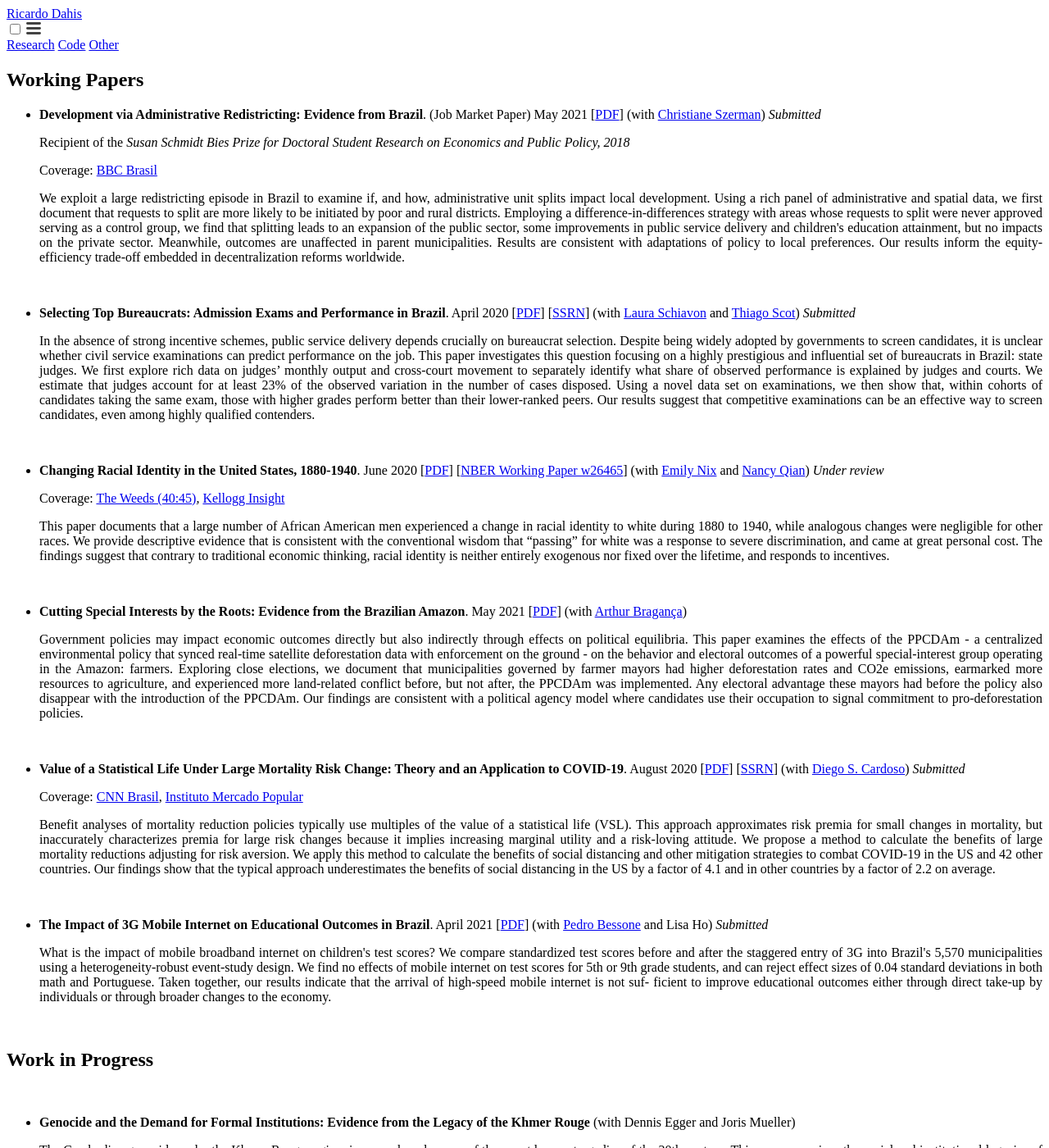
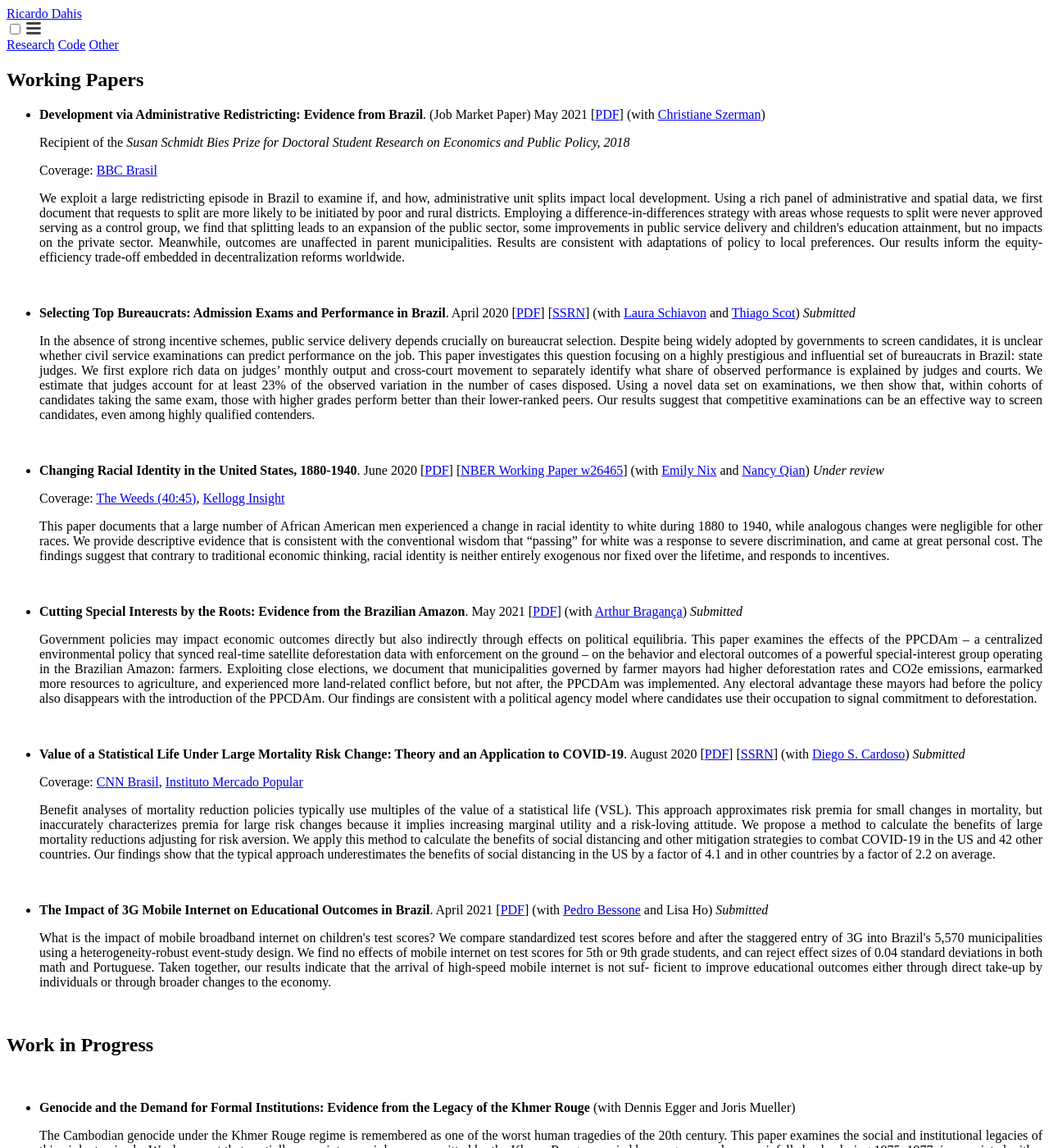
Before and after one commit to rdahis/rdahis.github.io, a Jekyll site: the page built from 1-research.md, in a window 1280 px wide and 1400 px high. Shown: the whole window at 82% size. Built offline with Jekyll 4.4.1, drawn with Linux system fonts in a browser that asks for light colours; a script that is not in the unit is left out.

Commit message:
Update farmers paper.

```diff
--- a/1-research.md
+++ b/1-research.md
@@ -27,9 +27,9 @@
    <p style="text-align: justify;"> This paper documents that a large number of African American men experienced a change in racial identity to white during 1880 to 1940, while analogous changes were negligible for other races. We provide descriptive evidence that is consistent with the conventional wisdom that “passing” for white was a response to severe discrimination, and came at great personal cost. The findings suggest that contrary to traditional economic thinking, racial identity is neither entirely exogenous nor fixed over the lifetime, and responds to incentives. </p>
 
 <br>
-- **Cutting Special Interests by the Roots: Evidence from the Brazilian Amazon**. May 2021 [[PDF](/files/papers/Braganca and Dahis (2021) Cutting Special Interests by the Roots.pdf){:target="_blank"}] (with [Arthur Bragança](https://arthurbraganca.com/){:target="_blank"})
+- **Cutting Special Interests by the Roots: Evidence from the Brazilian Amazon**. May 2021 [[PDF](/files/papers/Braganca and Dahis (2021) Cutting Special Interests by the Roots.pdf){:target="_blank"}] (with [Arthur Bragança](https://arthurbraganca.com/){:target="_blank"}) _Submitted_
 
-   <p style="text-align: justify;"> Government policies may impact economic outcomes directly but also indirectly through effects on political equilibria. This paper examines the effects of the PPCDAm - a centralized environmental policy that synced real-time satellite deforestation data with enforcement on the ground - on the behavior and electoral outcomes of a powerful special-interest group operating in the Amazon: farmers. Exploring close elections, we document that municipalities governed by farmer mayors had higher deforestation rates and CO2e emissions, earmarked more resources to agriculture, and experienced more land-related conflict before, but not after, the PPCDAm was implemented. Any electoral advantage these mayors had before the policy also disappear with the introduction of the PPCDAm. Our findings are consistent with a political agency model where candidates use their occupation to signal commitment to pro-deforestation policies. </p>
+   <p style="text-align: justify;"> Government policies may impact economic outcomes directly but also indirectly through effects on political equilibria. This paper examines the effects of the PPCDAm – a centralized environmental policy that synced real-time satellite deforestation data with enforcement on the ground – on the behavior and electoral outcomes of a powerful special-interest group operating in the Brazilian Amazon: farmers. Exploiting close elections, we document that municipalities governed by farmer mayors had higher deforestation rates and CO2e emissions, earmarked more resources to agriculture, and experienced more land-related conflict before, but not after, the PPCDAm was implemented. Any electoral advantage these mayors had before the policy also disappears with the introduction of the PPCDAm. Our findings are consistent with a political agency model where candidates use their occupation to signal commitment to deforestation. </p>
 
 <br>
 - **Value of a Statistical Life Under Large Mortality Risk Change: Theory and an Application to COVID-19**. August 2020 [[PDF](/files/papers/CD_VSL.pdf){:target="_blank"}] [[SSRN](https://papers.ssrn.com/abstract=3599529){:target="_blank"}] (with [Diego S. Cardoso](https://www.diegoscardoso.com/){:target="_blank"}) _Submitted_
```
Also changed, not shown: other parts of 1-research.md (+1 -1 lines).
